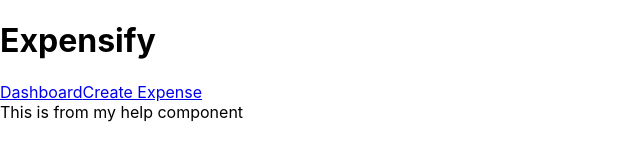
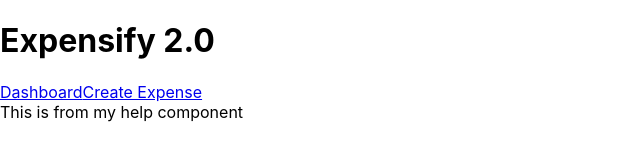
Before and after one commit to rickytorrez/expensify, a React (Create React App) app: page /help in a window 1280 px wide. Shown: the top 160 px of the page, without its empty margins (0-640 px from the left). Built offline with nearby package versions, Linux system fonts and the light colour scheme; the HTML template or start-up script is replaced by a standard one.

Commit message:
project title update

```diff
--- a/src/components/Header.jsx
+++ b/src/components/Header.jsx
@@ -3,7 +3,7 @@
 
 const Header = () => (
   <header>
-    <h1>Expensify</h1>
+    <h1>Expensify 2.0</h1>
     <NavLink to='/' activeClassName='is-active' exact={true}>
       Dashboard
     </NavLink>
```
